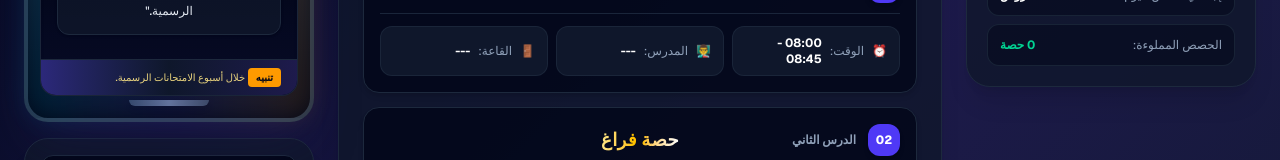
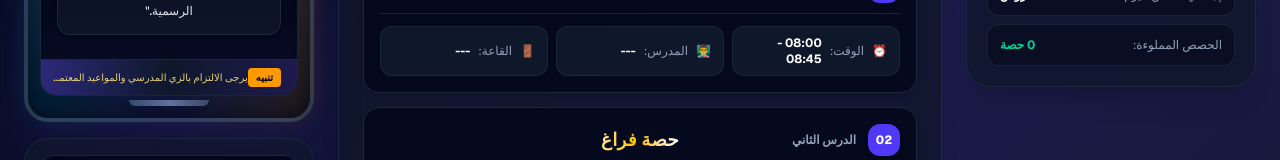
Before and after one commit to mobder2015-svg/smart-school-timetable, a Next.js app: page / in a window 1280 px wide. Both pictures are taken after typing "Sample", "Sample123" into the empty fields and a click on the button "تسجيل الدخول والبدء 🚀". Shown: the part 406-566 px from the top of the page. Built offline with nearby package versions, Linux system fonts and the light colour scheme.

Commit message:
Fix deployment errors and ensure standard JSX compliance

```diff
--- a/app/page.tsx
+++ b/app/page.tsx
@@ -72,7 +72,11 @@ export default function SmartSchoolTimetable() {
     const schoolsList = localStorage.getItem('globalRegisteredSchools');
 
     if (schoolsList) {
-      setRegisteredSchools(JSON.parse(schoolsList));
+      try {
+        setRegisteredSchools(JSON.parse(schoolsList));
+      } catch (e) {
+        console.error(e);
+      }
     }
 
     if (savedAdmin === 'true' && savedSchoolName) {
@@ -448,19 +452,15 @@ export default function SmartSchoolTimetable() {
               </div>
             </div>
 
-            {/* الشريط الجانبي الأيسر: لوحة الإعلانات المدرسية بتصميم شاشة تلفزيونية ذكية فاخرة */}
+            {/* الشريط الجانبي الأيسر: الشاشة التلفزيونية */}
             <div className="lg:col-span-1 space-y-4">
 
-              {/* إطار الشاشة التلفزيونية */}
               <div className="relative bg-gradient-to-b from-slate-800 via-slate-900 to-slate-950 border-4 border-slate-700/80 rounded-3xl p-3 shadow-2xl shadow-indigo-950/50 group">
 
-                {/* إضاءة تلفزيونية خلفية متوهجة */}
                 <div className="absolute -inset-0.5 bg-gradient-to-r from-cyan-500/20 via-indigo-500/20 to-amber-500/20 rounded-3xl blur-md opacity-70 group-hover:opacity-100 transition duration-500"></div>
 
-                {/* شاشة العرض الذكية الداخلية */}
                 <div className="relative bg-slate-950 rounded-2xl overflow-hidden border border-slate-800/90 shadow-inner flex flex-col justify-between min-h-[260px]">
 
-                  {/* الشريط العلوي للشاشة التلفزيونية (TV Header) */}
                   <div className="bg-slate-900/90 border-b border-slate-800 px-3.5 py-2.5 flex items-center justify-between">
                     <div className="flex items-center gap-2">
                       <span className="w-2.5 h-2.5 rounded-full bg-rose-500 animate-ping"></span>
@@ -482,10 +482,8 @@ export default function SmartSchoolTimetable() {
                     </div>
                   </div>
 
-                  {/* جسم الشاشة الرئيسي عرض المحتوى */}
                   <div className="p-4 flex-1 flex flex-col justify-center relative">
 
-                    {/* شفرة التظليل والإنارة التلفزيونية */}
                     <div className="absolute inset-0 bg-gradient-to-b from-cyan-500/5 via-transparent to-indigo-500/5 pointer-events-none"></div>
 
                     {isEditingAnnouncement ? (
@@ -525,21 +523,19 @@ export default function SmartSchoolTimetable() {
                     )}
                   </div>
 
-                  {/* شريط الأخبار السفلي التلفزيوني (Ticker Bar) */}
+                  {/* شريط الإعلان السفلي الثابت والآمن لـ Deployment */}
                   <div className="bg-gradient-to-r from-indigo-900/90 via-slate-900 to-indigo-950 border-t border-slate-800 p-2 text-[10px] text-slate-300 flex items-center overflow-hidden">
                     <span className="bg-amber-500 text-slate-950 font-extrabold px-2 py-0.5 rounded mr-2 shrink-0">تنبيه</span>
-                    <marquee className="font-medium text-amber-200/90" scrollamount="4">
+                    <p className="font-medium text-amber-200/90 truncate">
                       {announcement}
-                    </marquee>
+                    </p>
                   </div>
 
                 </div>
 
-                {/* قاعدة الشاشة التلفزيونية الفاخرة (TV Stand) */}
                 <div className="w-20 h-1.5 bg-gradient-to-r from-slate-700 via-slate-500 to-slate-700 mx-auto rounded-b-md shadow-md mt-1"></div>
               </div>
 
-              {/* أزرار الخدمات السريعة */}
               <div className="bg-slate-900/80 border border-slate-800 rounded-3xl p-4 shadow-xl space-y-2">
                 <button
                   onClick={() => window.print()}
@@ -549,8 +545,10 @@ export default function SmartSchoolTimetable() {
                 </button>
                 <button
                   onClick={() => {
-                    navigator.clipboard.writeText(window.location.href);
-                    alert('تم نسخ رابط جدول المدرسة بنجاح!');
+                    if (typeof window !== 'undefined') {
+                      navigator.clipboard.writeText(window.location.href);
+                      alert('تم نسخ رابط جدول المدرسة بنجاح!');
+                    }
                   }}
                   className="w-full bg-slate-950 hover:bg-slate-800 border border-slate-800 text-slate-200 py-2.5 rounded-xl text-xs font-medium transition flex items-center justify-center gap-2"
                 >
```
